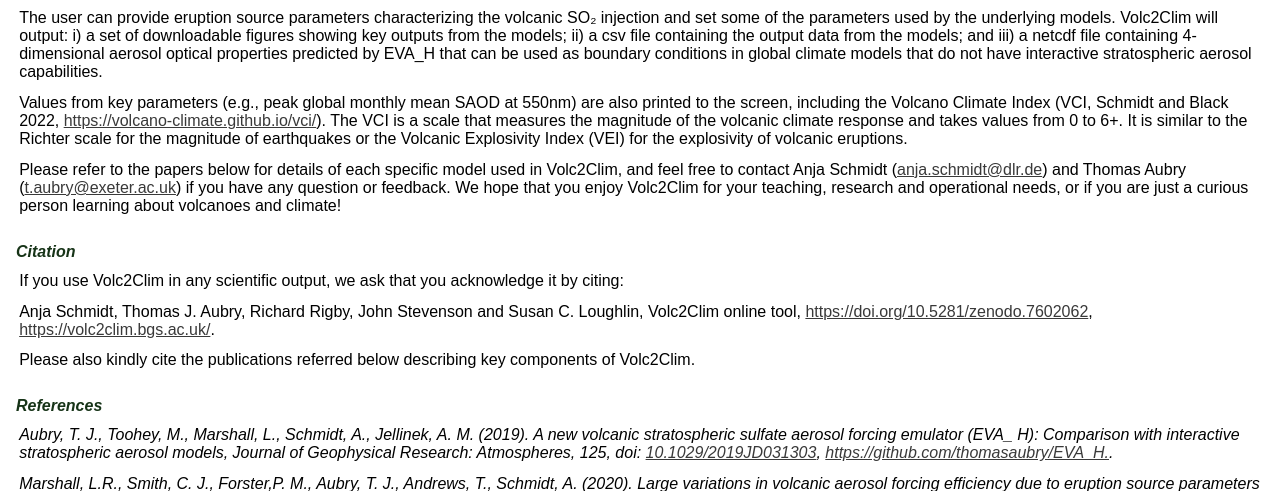
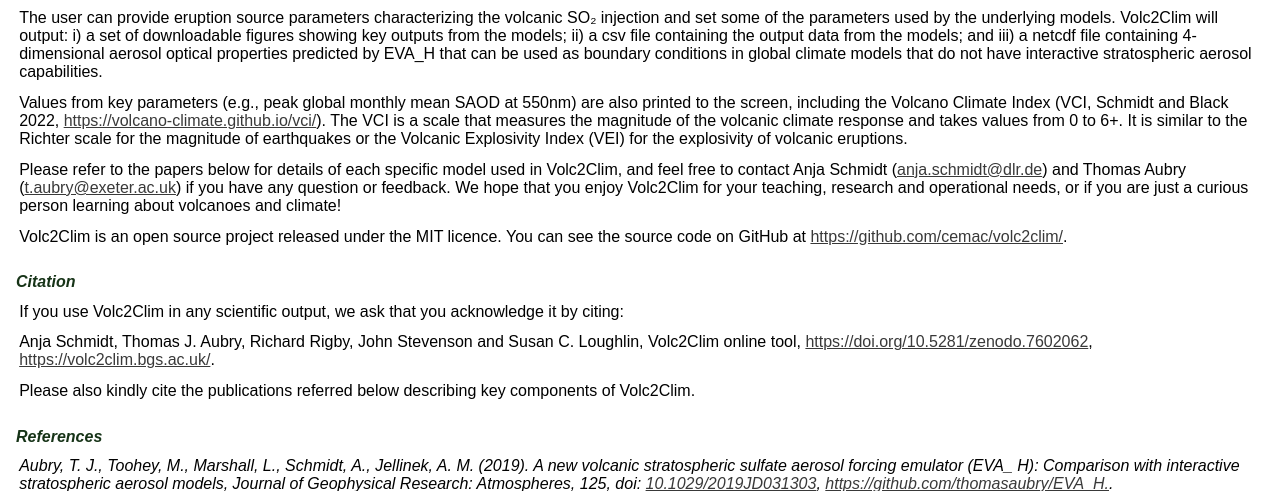
Before and after one commit to cemac/volc2clim, a Flask app: page /about in a window 1280 px wide. Shown: the part 848-1339 px from the top of the page. Run offline with Flask 2, Linux system fonts and the light colour scheme.

Commit message:
Update About page
Add link to GitHub repository

```diff
--- a/templates/about.html.j2
+++ b/templates/about.html.j2
@@ -42,6 +42,9 @@
             <p>
               Please refer to the papers below for details of each specific model used in Volc2Clim, and feel free to contact Anja Schmidt (<a href ="mailto:anja.schmidt@dlr.de">anja.schmidt@dlr.de</a>) and Thomas Aubry (<a href="mailto:t.aubry@exeter.ac.uk">t.aubry@exeter.ac.uk</a>) if you have any question or feedback. We hope that you enjoy Volc2Clim for your teaching, research and operational needs, or if you are just a curious person learning about volcanoes and climate!
             </p>
+            <p>
+              Volc2Clim is an open source project released under the MIT licence.  You can see the source code on GitHub at <a href="https://github.com/cemac/volc2clim/">https://github.com/cemac/volc2clim/</a>.
+            </p>
           </div>
         </div>
         <div id="content_citation"
```
